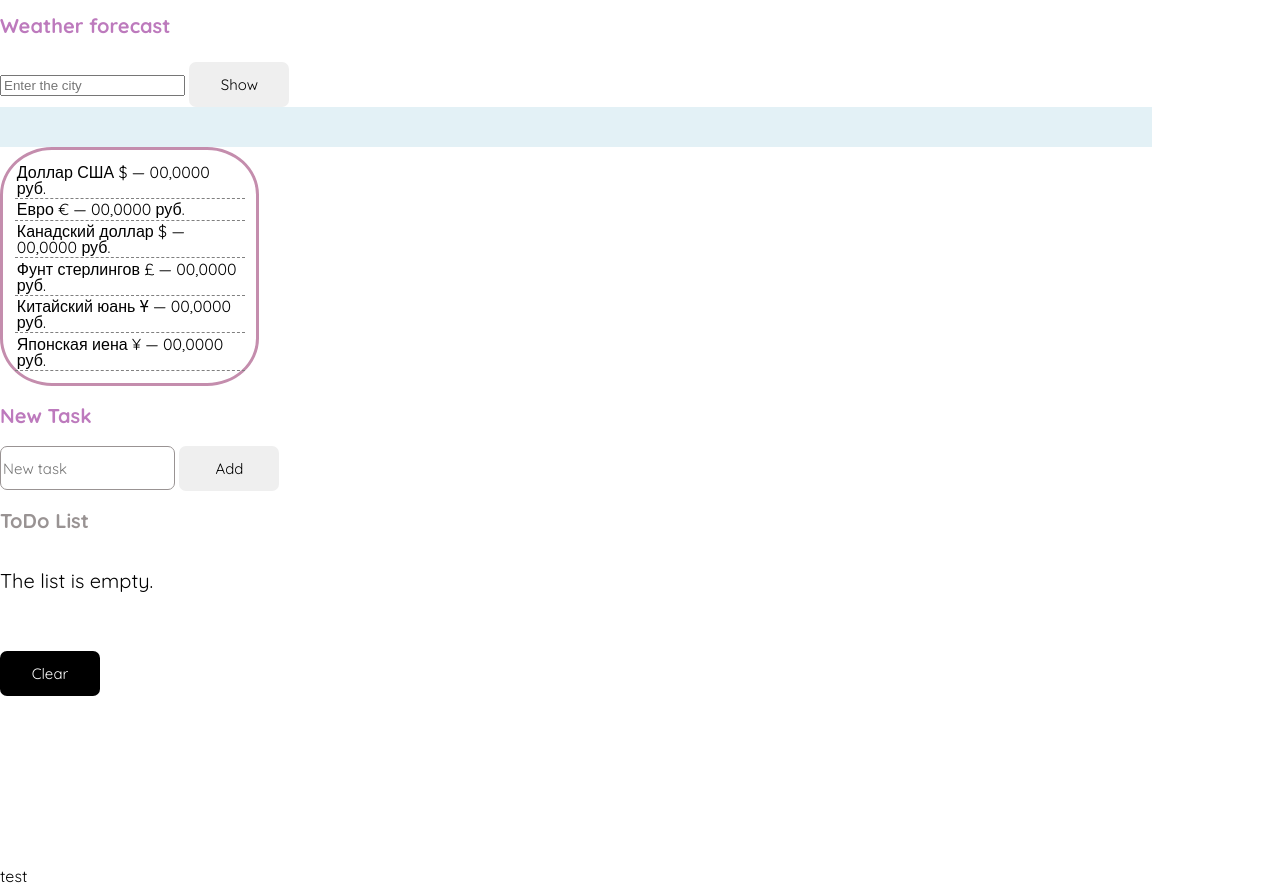
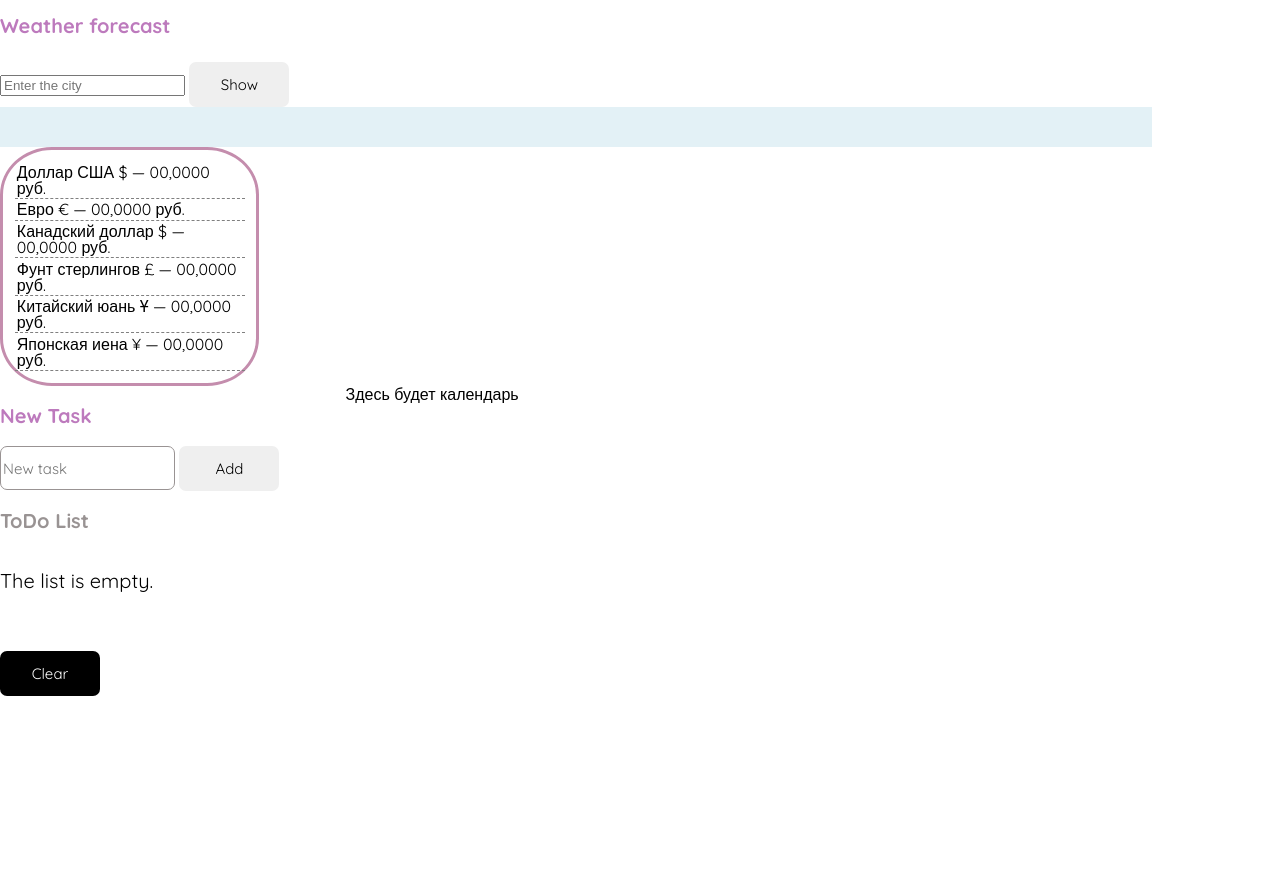
Before and after one commit to smeta2512/Dashboard_project, a website built with Vite: page index.html in a window 1280 px wide. Built offline with nearby package versions, Linux system fonts and the light colour scheme; no server answers.

Commit message:
1003 16.50

```diff
--- a/index.html
+++ b/index.html
@@ -50,12 +50,10 @@
       </div>
       <div class="main__chart kalina">
 
-
+        <div>Здесь будет календарь</div>
 
       </div>
     </div>
     <script type="module" src="./src/main.js"></script>
   </body>
 </html>
-
-test
--- a/src/main.js
+++ b/src/main.js
@@ -80,25 +80,25 @@ function renderChecked(element) {
 
 //doughnut-chart (progress)
 
-// import Chart from "chart.js/auto";
+import Chart from "chart.js/auto";
 
-// (async function showDoughnutChart() {
-//   const data = {
-//     labels: ["Done", "To Do"],
-//     datasets: [
-//       {
-//         label: "My First Dataset",
-//         data: [1, 3],
-//         backgroundColor: ["rgb(195, 226, 216)", "rgb(153, 147, 147)"],
-//         hoverOffset: 4,
-//       },
-//     ],
-//   };
-//   new Chart(document.querySelector(".doughnut"), {
-//     type: "doughnut",
-//     data: data,
-//   });
-// });
+(async function showDoughnutChart() {
+  const data = {
+    labels: ["Done", "To Do"],
+    datasets: [
+      {
+        label: "My First Dataset",
+        data: [1, 3],
+        backgroundColor: ["rgb(195, 226, 216)", "rgb(153, 147, 147)"],
+        hoverOffset: 4,
+      },
+    ],
+  };
+  new Chart(document.querySelector(".doughnut"), {
+    type: "doughnut",
+    data: data,
+  });
+});
 
 //delete todo list
 const clearBtn = document.querySelector(".btn-delete");
```
